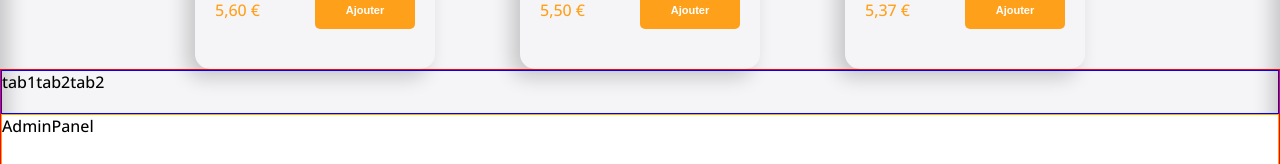
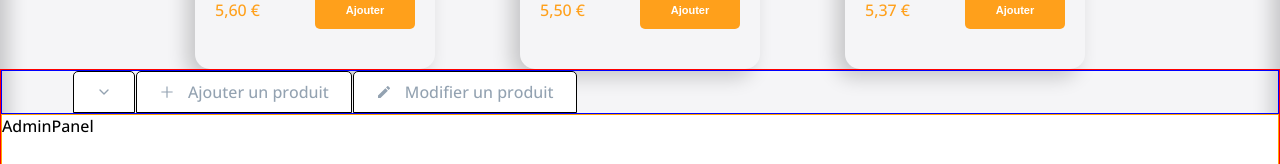
Before and after one commit to Tony-marques/crazee-burger-ts, a React (Vite) app: page /order/1 in a window 1280 px wide. Shown: the part 411-575 px from the top of the page. Built offline with nearby package versions, Linux system fonts and the light colour scheme.

Commit message:
💄   F07: TAB > Add style for Tab

```diff
--- a/src/components/pages/OrderPage/Admin/Tab.tsx
+++ b/src/components/pages/OrderPage/Admin/Tab.tsx
@@ -1,5 +1,35 @@
-const Tab = ({ title }) => {
-  return <div>{title}</div>;
+import styled from "styled-components";
+import { theme } from "../../../../theme";
+
+type TabProps = {
+  Icon: JSX.Element;
+  title?: string;
+};
+
+const Tab = ({ Icon, title }: TabProps) => {
+  return (
+    <TabStyled>
+      {Icon}
+      {title && <p>{title}</p>}
+    </TabStyled>
+  );
 };
 
 export default Tab;
+
+const TabStyled = styled.div`
+  padding: 13px 22px;
+  display: flex;
+  justify-content: center;
+  align-items: center;
+  gap: 13px;
+  border: 1px solid black;
+  border-radius: 5px 5px 0px 0px;
+  background-color: ${theme.colors.white};
+  cursor: pointer;
+  color:${theme.colors.greySemiDark};
+
+  svg{
+    font-size: 16px;
+  }
+`;
--- a/src/components/pages/OrderPage/Admin/Tabs.tsx
+++ b/src/components/pages/OrderPage/Admin/Tabs.tsx
@@ -1,12 +1,17 @@
+import { AiOutlinePlus } from "react-icons/ai";
+import { FiChevronDown } from "react-icons/fi";
 import styled from "styled-components";
 import Tab from "./Tab";
+import { MdModeEditOutline } from "react-icons/md";
 
 const Tabs = () => {
-  return <TabsStyled>
-    <Tab title="tab1"/>
-    <Tab title="tab2"/>
-    <Tab title="tab2"/>
-  </TabsStyled>;
+  return (
+    <TabsStyled>
+      <Tab Icon={<FiChevronDown />} />
+      <Tab Icon={<AiOutlinePlus />} title="Ajouter un produit" />
+      <Tab Icon={<MdModeEditOutline />} title="Modifier un produit" />
+    </TabsStyled>
+  );
 };
 
 export default Tabs;
@@ -15,4 +20,6 @@ const TabsStyled = styled.div`
   height: 44px;
   border: 1px solid blue;
   display: flex;
+  gap: 1px;
+  padding-left: 71px;
 `;
```
